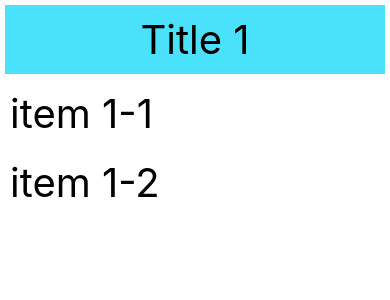
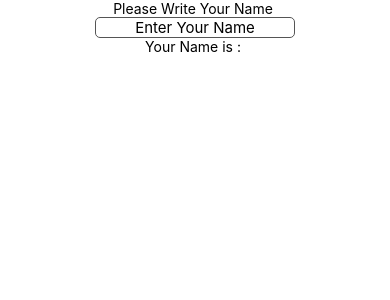
Before and after one commit to abhilashsethi/myApp, a React Native app: screen / in a window 390 px wide. Shown: the top 300 px of the page. Built offline with nearby package versions, Linux system fonts and the light colour scheme.

Commit message:
textInput

```diff
--- a/App.js
+++ b/App.js
@@ -1,50 +1,24 @@
 import React, {useState} from 'react';
-import {
-  RefreshControl,
-  SectionList,
-  StyleSheet,
-  Text,
-  View,
-} from 'react-native';
+import {StyleSheet, Text, TextInput, View} from 'react-native';
 
 const COLORS = {primary: '#1f145c', white: '#fff'};
 
 const App = () => {
-  const [sections, setSections] = useState([
-    {title: 'Title 1', data: ['item 1-1', 'item 1-2']},
-  ]);
-
-  const [refreshing, setRefreshing] = useState(false);
-  const handleRefresh = () => {
-    setRefreshing(true);
-    const adding_index = sections.length + 1;
-    setSections([
-      ...sections,
-      {
-        title: `Title ${adding_index}`,
-        data: [`item ${adding_index} -1`, `item ${adding_index} -2`],
-      },
-    ]);
-    setRefreshing(false);
-  };
+  const [name, setName] = useState('');
 
   return (
     <View style={styles.body}>
-      <SectionList
-        refreshControl={
-          <RefreshControl refreshing={refreshing} onRefresh={handleRefresh} />
-        }
-        keyExtractor={(item, index) => index.toString()}
-        sections={sections}
-        renderItem={({item}) => {
-          return <Text style={styles.text}>{item}</Text>;
+      <Text>Please Write Your Name </Text>
+      <TextInput
+        // editable={false}
+        style={styles.input}
+        // keyboardType="phone-pad"
+        placeholder={'Enter Your Name'}
+        onChangeText={value => {
+          setName(value);
         }}
-        renderSectionHeader={({section}) => (
-          <View style={styles.item}>
-            <Text style={styles.text}>{section.title}</Text>
-          </View>
-        )}
       />
+      <Text>Your Name is : {name}</Text>
     </View>
   );
 };
@@ -52,9 +26,8 @@ const App = () => {
 const styles = StyleSheet.create({
   body: {
     flex: 1,
-    flexDirection: 'column',
-
     backgroundColor: COLORS.white,
+    alignItems: 'center',
   },
   text: {
     color: '#000',
@@ -67,6 +40,14 @@ const styles = StyleSheet.create({
     alignItems: 'center',
     margin: 5,
   },
+  input: {
+    width: 200,
+    borderColor: '#555',
+    borderRadius: 5,
+    borderWidth: 1,
+    textAlign: 'center',
+    fontSize: 15,
+  },
 });
 
 export default App;
```
